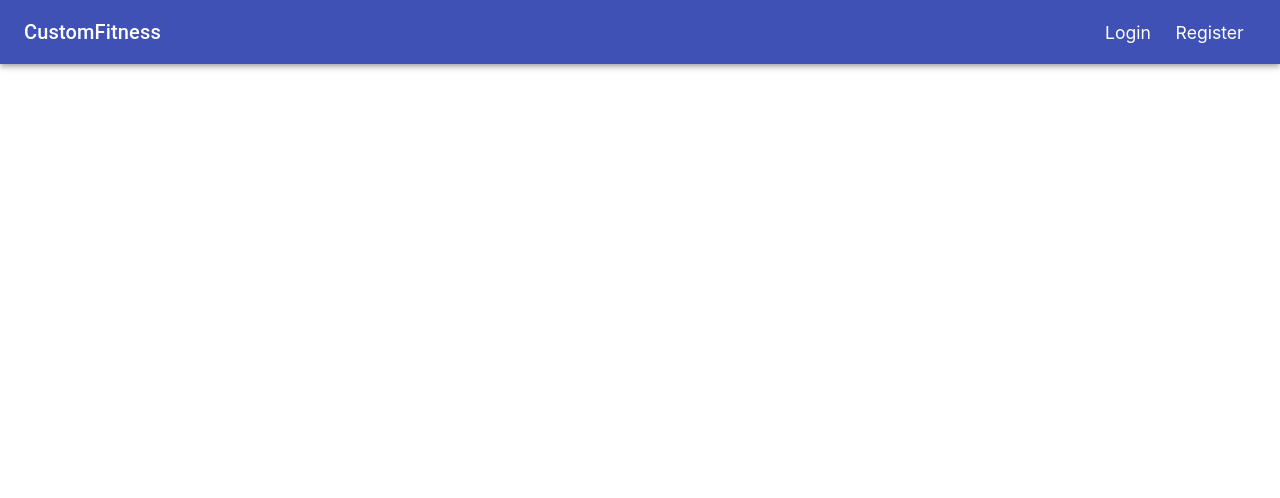
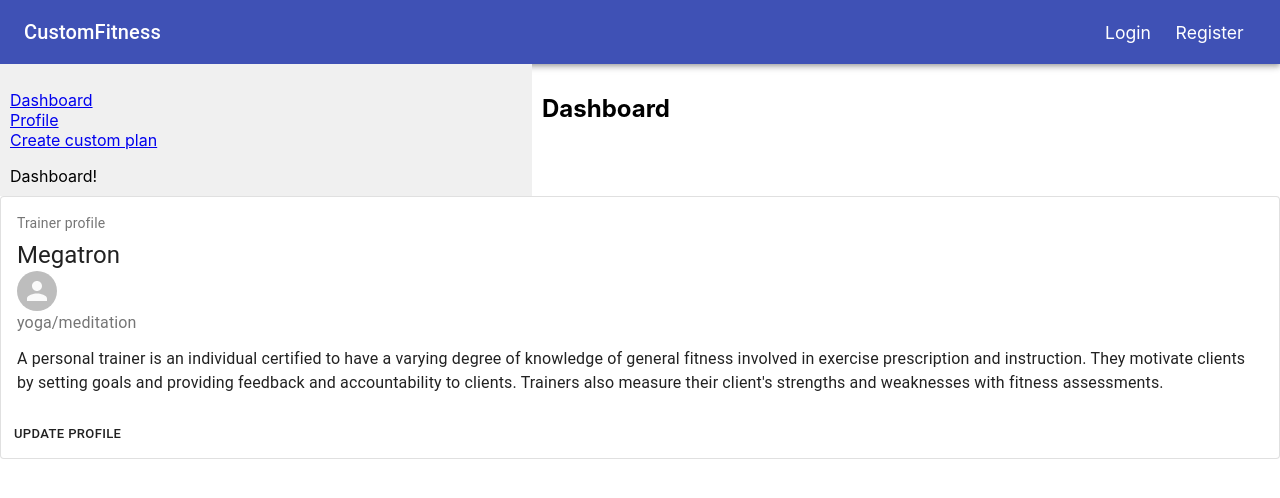
Before and after one commit to Meghanath91/CustomFitness, a React (Create React App) app in the folder my-app/: page / in a window 1280 px wide. Shown: the top 498 px of the page. Built offline with nearby package versions, Linux system fonts and the light colour scheme.

Commit message:
sidebar progress

```diff
--- a/my-app/package.json
+++ b/my-app/package.json
@@ -2,12 +2,14 @@
   "name": "my-app",
   "version": "0.1.0",
   "private": true,
+  "proxy": "http://localhost:3000",
   "dependencies": {
     "@material-ui/core": "^4.9.5",
     "@material-ui/icons": "^4.9.1",
     "@testing-library/jest-dom": "^4.2.4",
     "@testing-library/react": "^9.5.0",
     "@testing-library/user-event": "^7.2.1",
+    "classnames": "^2.2.6",
     "node-sass": "^4.13.1",
     "react": "^16.13.0",
     "react-dom": "^16.13.0",
--- a/my-app/src/App.js
+++ b/my-app/src/App.js
@@ -3,11 +3,26 @@ import React from "react";
 import { BrowserRouter as Router, Switch, Route, Link } from "react-router-dom";
 import "./App.scss";
 import Navbar from "./components/Navbar/Navbar";
+import Sidebar from "./components/Dashboard/Sidebar";
+import Card from "./components/Card/Card";
 
 function App() {
+  // Store global state like user here
+
+  // handleLong
+
+
   return (
     <div>
-      <Navbar />
+      {/* Router */}
+        {/* always showing  - outside of switch */}
+        <Navbar />
+        <Sidebar/>
+
+        {/* Switch */}
+          {/* Route = .... */}
+          <Card/>
+          <dashboard_trainer/>
     </div>
   );
 }
--- /dev/null
+++ b/my-app/src/components/Card/Card.js
@@ -0,0 +1,64 @@
+import React from 'react';
+import { makeStyles } from '@material-ui/core/styles';
+import Card from '@material-ui/core/Card';
+import CardActions from '@material-ui/core/CardActions';
+import CardContent from '@material-ui/core/CardContent';
+import Button from '@material-ui/core/Button';
+import Typography from '@material-ui/core/Typography';
+
+import Avatar from '@material-ui/core/Avatar';
+
+const useStyles = makeStyles({
+  root: {
+    minWidth: 200,
+  },
+
+  title: {
+    fontSize: 14,
+  },
+  pos: {
+    marginBottom: 12,
+  },
+
+});
+
+export default function OutlinedCard() {
+  const classes = useStyles();
+
+
+  return (
+    <Card className={classes.root} variant="outlined">
+      <CardContent>
+        <Typography className={classes.title} color="textSecondary" gutterBottom>
+          Trainer profile
+        </Typography>
+        <Typography variant="h5" component="h2">
+          Megatron
+        </Typography>
+
+          <Avatar aria-label="recipe" className={classes.avatar}>
+
+          </Avatar>
+
+
+        <Typography className={classes.pos} color="textSecondary">
+          yoga/meditation
+        </Typography>
+        <Typography variant="body2" component="p">
+        < Typography classname={classes.desc}>
+        A personal trainer is an individual certified to have
+        a varying degree of knowledge of general fitness
+        involved in exercise prescription and instruction.
+        They motivate clients by setting goals and providing feedback and accountability to clients.
+        Trainers also measure their client's strengths and weaknesses with fitness assessments.
+        </Typography>
+
+
+        </Typography>
+      </CardContent>
+      <CardActions>
+        <Button size="small">update profile</Button>
+      </CardActions>
+    </Card>
+  );
+}
--- /dev/null
+++ b/my-app/src/components/Dashboard/Sidebar.js
@@ -0,0 +1,96 @@
+import React from "react";
+import {
+  BrowserRouter as Router,
+  Switch,
+  Route,
+  Link
+} from "react-router-dom";
+
+// Each logical "route" has two components, one for
+// the sidebar and one for the main area. We want to
+// render both of them in different places when the
+// path matches the current URL.
+
+// We are going to use this route config in 2
+// spots: once for the sidebar and once in the main
+// content section. All routes are in the same
+// order they would appear in a <Switch>.
+const routes = [
+  {
+    path: "/",
+    exact: true,
+    sidebar: () => <div>Dashboard!</div>,
+    main: () => <h2>Dashboard</h2>
+  },
+  {
+    path: "/profile",
+    sidebar: () => <div>Profile!</div>,
+    main: () => <h2>Profile</h2>
+  },
+  {
+    path: "/create_plan",
+    sidebar: () => <div>Create custom plan!</div>,
+    main: () => <h2>create plan</h2>
+  }
+];
+
+export default function Sidebar() {
+  return (
+    <Router>
+      <div style={{ display: "flex" }}>
+        <div
+          style={{
+            padding: "10px",
+            width: "40%",
+            background: "#f0f0f0"
+          }}
+        >
+          <ul style={{ listStyleType: "none", padding: 0 }}>
+            <li>
+              <Link to="/">Dashboard</Link>
+            </li>
+            <li>
+              <Link to="/profile">Profile</Link>
+            </li>
+            <li>
+              <Link to="/create_plan">Create custom plan</Link>
+            </li>
+          </ul>
+
+          <Switch>
+            {routes.map((route, index) => (
+              // You can render a <Route> in as many places
+              // as you want in your app. It will render along
+              // with any other <Route>s that also match the URL.
+              // So, a sidebar or breadcrumbs or anything else
+              // that requires you to render multiple things
+              // in multiple places at the same URL is nothing
+              // more than multiple <Route>s.
+              <Route
+                key={index}
+                path={route.path}
+                exact={route.exact}
+                children={<route.sidebar />}
+              />
+            ))}
+          </Switch>
+        </div>
+
+        <div style={{ flex: 1, padding: "10px" }}>
+          <Switch>
+            {routes.map((route, index) => (
+              // Render more <Route>s with the same paths as
+              // above, but different components this time.
+              <Route
+                key={index}
+                path={route.path}
+                exact={route.exact}
+                children={<route.main />}
+              />
+            ))}
+          </Switch>
+        </div>
+      </div>
+    </Router>
+  );
+}
```
Also changed, not shown: 1 other file (tests, documents, lock files or other folders).
